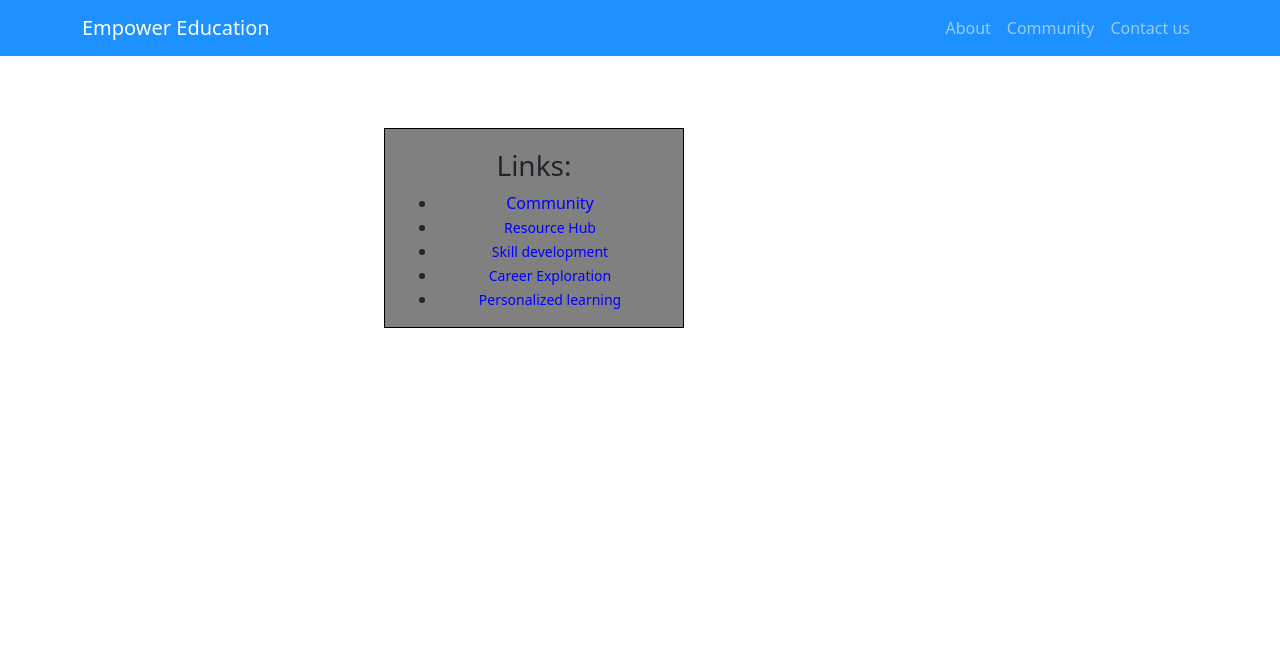
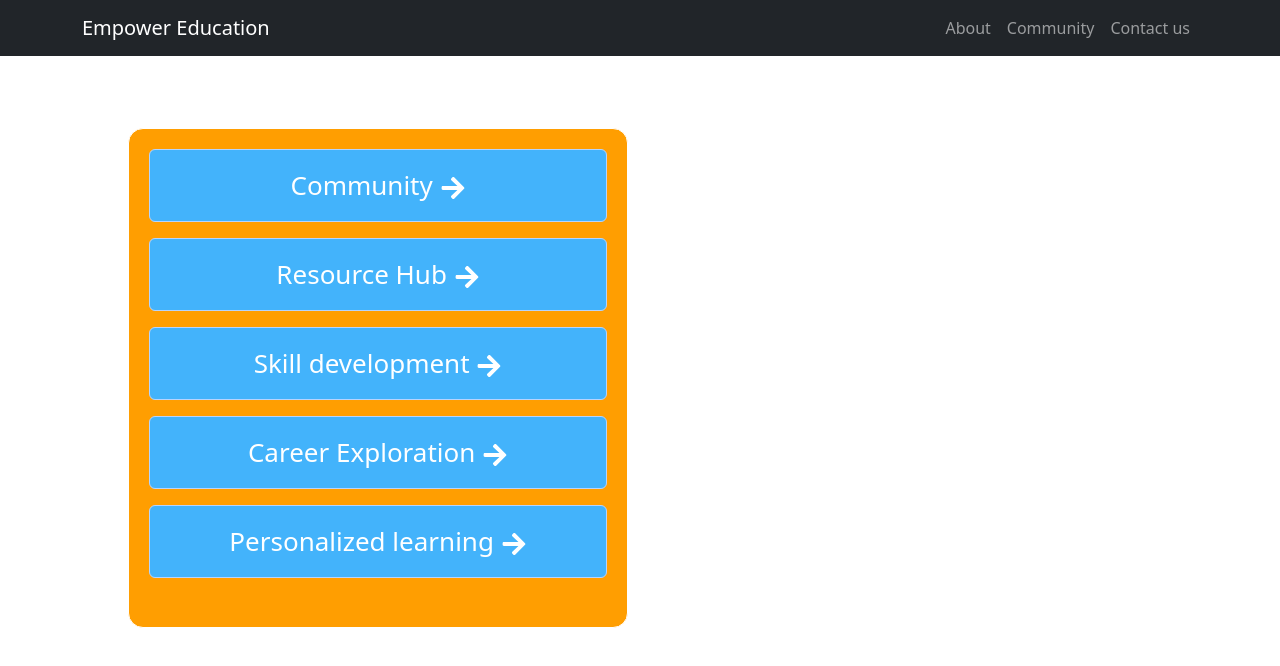
Before and after one commit to Amarjeet-ka/Login_regitstration_system, a React (Create React App) app in the folder frontend/: page /home in a window 1280 px wide. Shown: the top 666 px of the page. Built offline with nearby package versions, Linux system fonts and the light colour scheme.

Commit message:
feature/added css

```diff
--- a/frontend/package.json
+++ b/frontend/package.json
@@ -1,8 +1,10 @@
 {
   "name": "frontend",
   "version": "0.1.0",
+  "proxy": "http://localhost:5000/",
   "private": true,
   "dependencies": {
+    "@mui/icons-material": "^5.11.16",
     "@testing-library/jest-dom": "^5.16.5",
     "@testing-library/react": "^13.4.0",
     "@testing-library/user-event": "^13.5.0",
--- a/frontend/src/components/discussion/Discussion.js
+++ b/frontend/src/components/discussion/Discussion.js
@@ -68,10 +68,10 @@ const Discussion = () => {
                 backgroundColor: "#4169e1",
                 border: "1px solid white",
                 textAlign: "center",
-                padding: "20px",
+                padding: "30px",
               }}
             >
-              <h3>What did u learn from this video?</h3>
+              <h3 style={{color:'white'}}>What did u learn from this video?</h3>
             </div>
             <div
               style={{
--- a/frontend/src/components/homegrid/Homegrid.js
+++ b/frontend/src/components/homegrid/Homegrid.js
@@ -1,82 +1,100 @@
 import React from "react";
+import Alert from "react-bootstrap/Alert";
+import { FaArrowRight } from "react-icons/fa";
 
 const Homegrid = () => {
   return (
     <div
       style={{
-        textAlign: 'center',
-        marginLeft: '30%',
-        marginTop: '10%',
-        width: "300px",
-        height: "200px",
-        border: "1px solid black",
-        backgroundColor: 'gray',
+        textAlign: "center",
+        marginLeft: "10%",
+        marginTop: "10%",
+        width: "500px",
+        justifyItems: "space-between",
+        paddingTop: "30px",
+        height: "500px",
+        listStyleType: "none",
+        border: "1px solid white",
+        borderRadius: "15px",
+        backgroundColor: "#ff9e01",
         padding: "20px",
       }}
     >
-      <h3>Links:</h3>
-      <ul>
+   <Alert style={{ backgroundColor: "#43b3fb" }}>
         <li>
           <a
             href="/community"
             style={{
-              color: 'blue',
-              textDecoration: 'none',
-              fontSize: '16px',
+              color: "white",
+              textDecoration: "none",
+              fontSize: "26px",
             }}
           >
-            Community
+            Community <FaArrowRight />
           </a>
         </li>
+      </Alert>
+
+      <Alert style={{ backgroundColor: "#43b3fb" }}>
         <li>
           <a
             href="/resource"
             style={{
-              color: 'blue',
-              textDecoration: 'none',
-              fontSize: '14px',
+              color: "white",
+              textDecoration: "none",
+              fontSize: "26px",
             }}
           >
-      Resource Hub
+            Resource Hub <FaArrowRight />
           </a>
         </li>
+      </Alert>
+
+      <Alert style={{ backgroundColor: "#43b3fb" }}>
         <li>
           <a
             href="/skills"
             style={{
-              color: 'blue',
-              textDecoration: 'none',
-              fontSize: '14px',
+              color: "white",
+              textDecoration: "none",
+              fontSize: "26px",
             }}
           >
-        Skill development
+            Skill development <FaArrowRight />
           </a>
         </li>
+      </Alert>
+
+      <Alert style={{ backgroundColor: "#43b3fb" }}>
         <li>
           <a
             href="/career"
             style={{
-              color: 'blue',
-              textDecoration: 'none',
-              fontSize: '14px',
+              color: "white",
+              textDecoration: "none",
+              fontSize: "26px",
             }}
           >
-        Career Exploration
+            Career Exploration <FaArrowRight />
           </a>
         </li>
+      </Alert>
+
+      <Alert style={{ backgroundColor: "#43b3fb" }}>
         <li>
           <a
             href="/personal"
             style={{
-              color: 'blue',
-              textDecoration: 'none',
-              fontSize: '14px',
+              color: "white",
+              textDecoration: "none",
+
+              fontSize: "26px",
             }}
           >
-        Personalized learning
+            Personalized learning <FaArrowRight />
           </a>
         </li>
-      </ul>
+      </Alert>
     </div>
   );
 };
--- /dev/null
+++ b/frontend/src/components/navbar/Navbar.css
@@ -0,0 +1,4 @@
+.links-side {
+    color:aliceblue;
+    font-size: 25px;
+}
--- a/frontend/src/components/navbar/Navbar.js
+++ b/frontend/src/components/navbar/Navbar.js
@@ -1,7 +1,7 @@
 import Container from "react-bootstrap/Container";
 import Nav from "react-bootstrap/Nav";
 import Navbar from "react-bootstrap/Navbar";
-
+import "./Navbar.css";
 function Navigation() {
   return (
     <Navbar
@@ -9,17 +9,18 @@ function Navigation() {
       expand="lg"
       fixed="top"
       variant="dark"
+      bg="dark"
       style={{ backgroundColor: "#1e90ff" }}
     >
       <Container>
         <Navbar.Brand href="/home">Empower Education</Navbar.Brand>
         <Navbar.Toggle aria-controls="responsive-navbar-nav" />
-        <Navbar.Collapse id="responsive-navbar-nav">
-          <Nav className="me-auto"></Nav>
+        <Navbar.Collapse  >
+          <Nav className="me-auto" ></Nav>
           <Nav>
-            <Nav.Link href="#deets">About</Nav.Link>
-            <Nav.Link href="/community">Community</Nav.Link>
-            <Nav.Link eventKey={2} href="#memes">
+            <Nav.Link className="links-side" href="#deets">About</Nav.Link>
+            <Nav.Link className="links-side" href="/community">Community</Nav.Link>
+            <Nav.Link className="links-side"  eventKey={2} href="#memes">
               Contact us
             </Nav.Link>
           </Nav>
--- a/frontend/src/components/vedio/Vediocall.js
+++ b/frontend/src/components/vedio/Vediocall.js
@@ -51,7 +51,7 @@ function ParticipantView(props) {
           playing={true}
           url={videoStream}
           height={"300px"}
-          width={"300px"}
+          width={"500px"}
           onError={(err) => {
             console.log(err, "participant video error");
           }}
```
Also changed, not shown: 1 other file (tests, documents, lock files or other folders).
